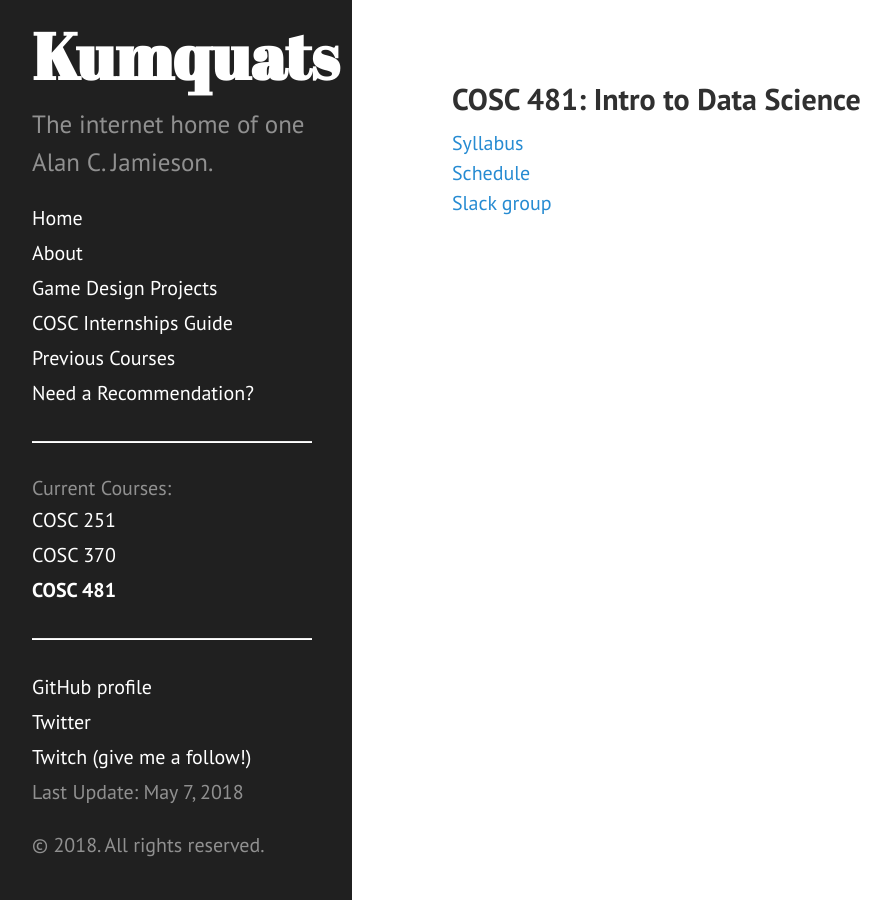
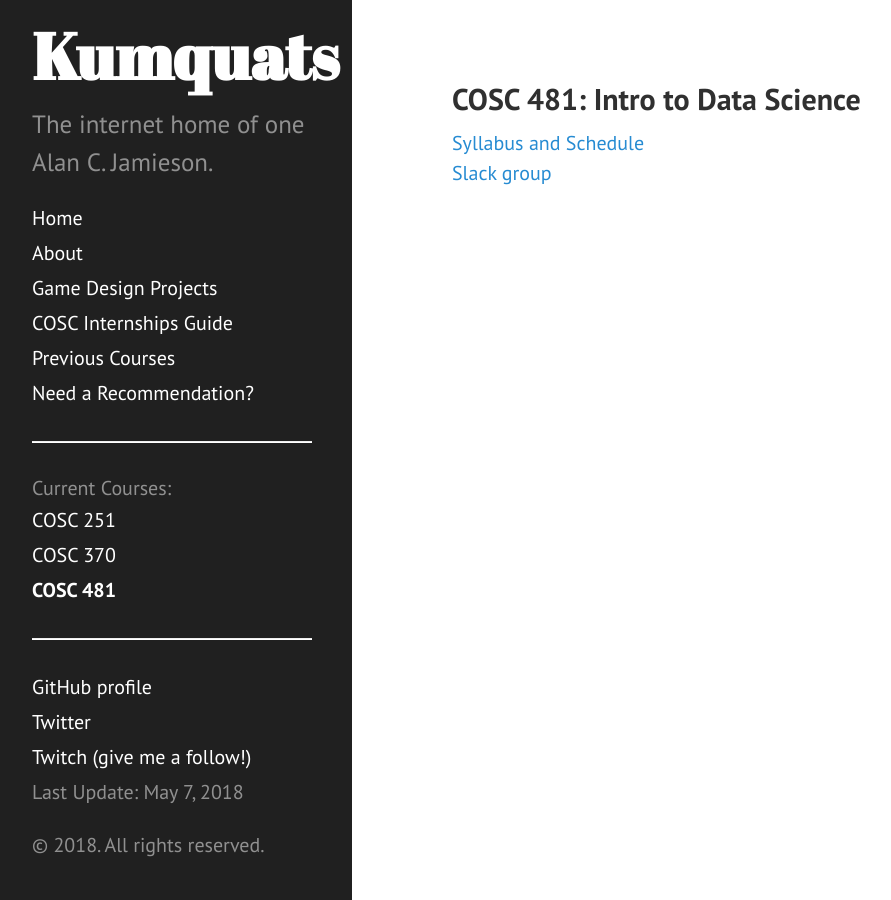
Before and after one commit to ripark/ripark.github.io, a Jekyll site: the page built from s19/cosc481.html, in a window 1280 px wide. Shown: the whole page, without its empty margins (8-899 px from the left). Built offline with Jekyll 4.4.1, drawn with Linux system fonts in a browser that asks for light colours; Markdown is read by kramdown in place of the engine named in the settings.

Commit message:
prep for spring

```diff
--- a/s19/cosc481.html
+++ b/s19/cosc481.html
@@ -4,9 +4,7 @@ title: "COSC 481: Intro to Data Science"
 shorttitle: "COSC 481"
 ---
 
-<a href="http://ripark.github.io/s19/COSC481SillyBus.pdf">Syllabus</a>
-<br>
-<a href="http://ripark.github.io/s19/COSC481Sched.pdf">Schedule</a>
+<a href="http://ripark.github.io/s19/COSC481SillyBus.pdf">Syllabus and Schedule</a>
 <br>
 <a href="https://smcmcs.slack.com/messages/cosc481/">Slack group</a>
 <br>
```
Also changed, not shown: 5 other files.
